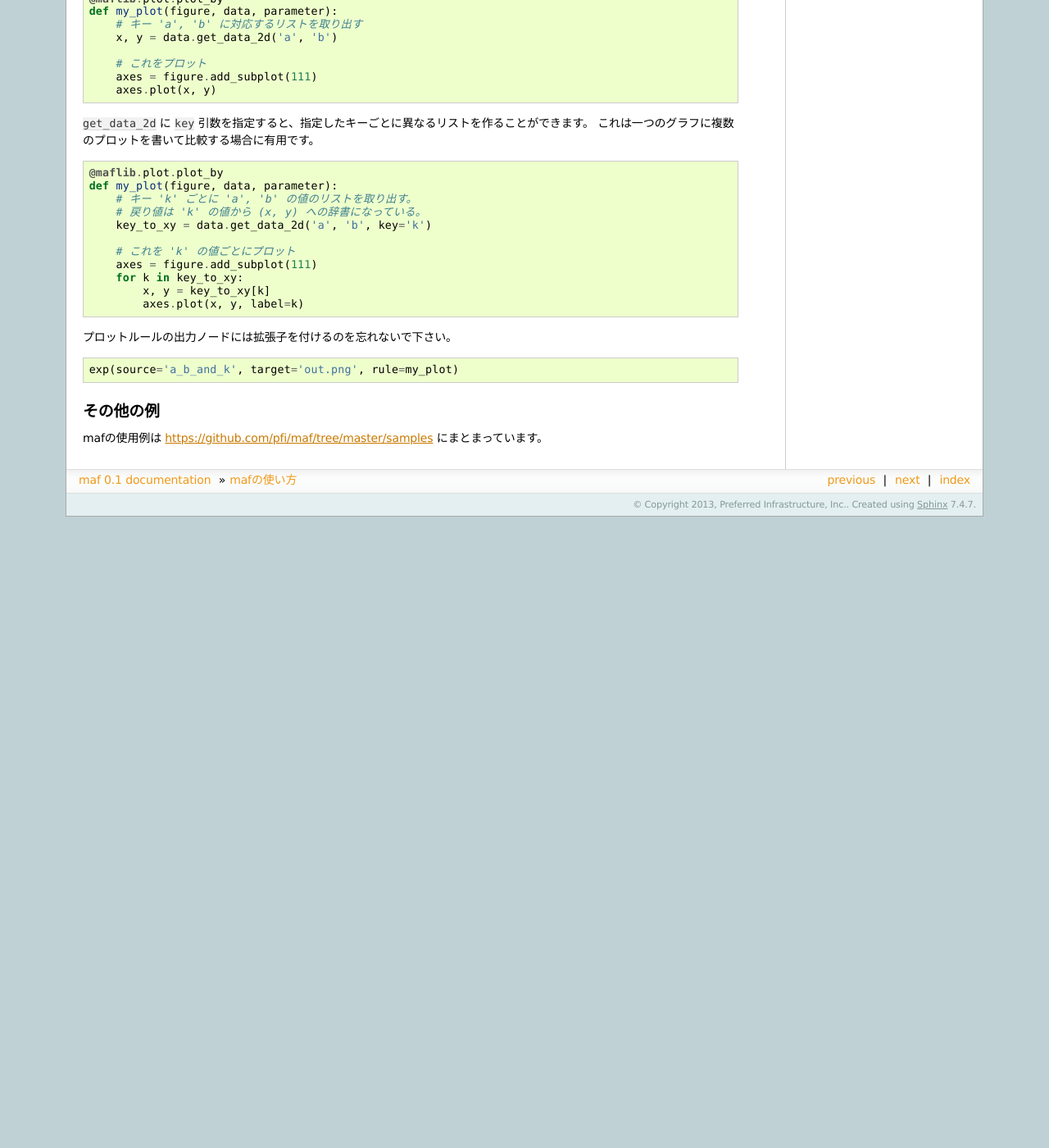
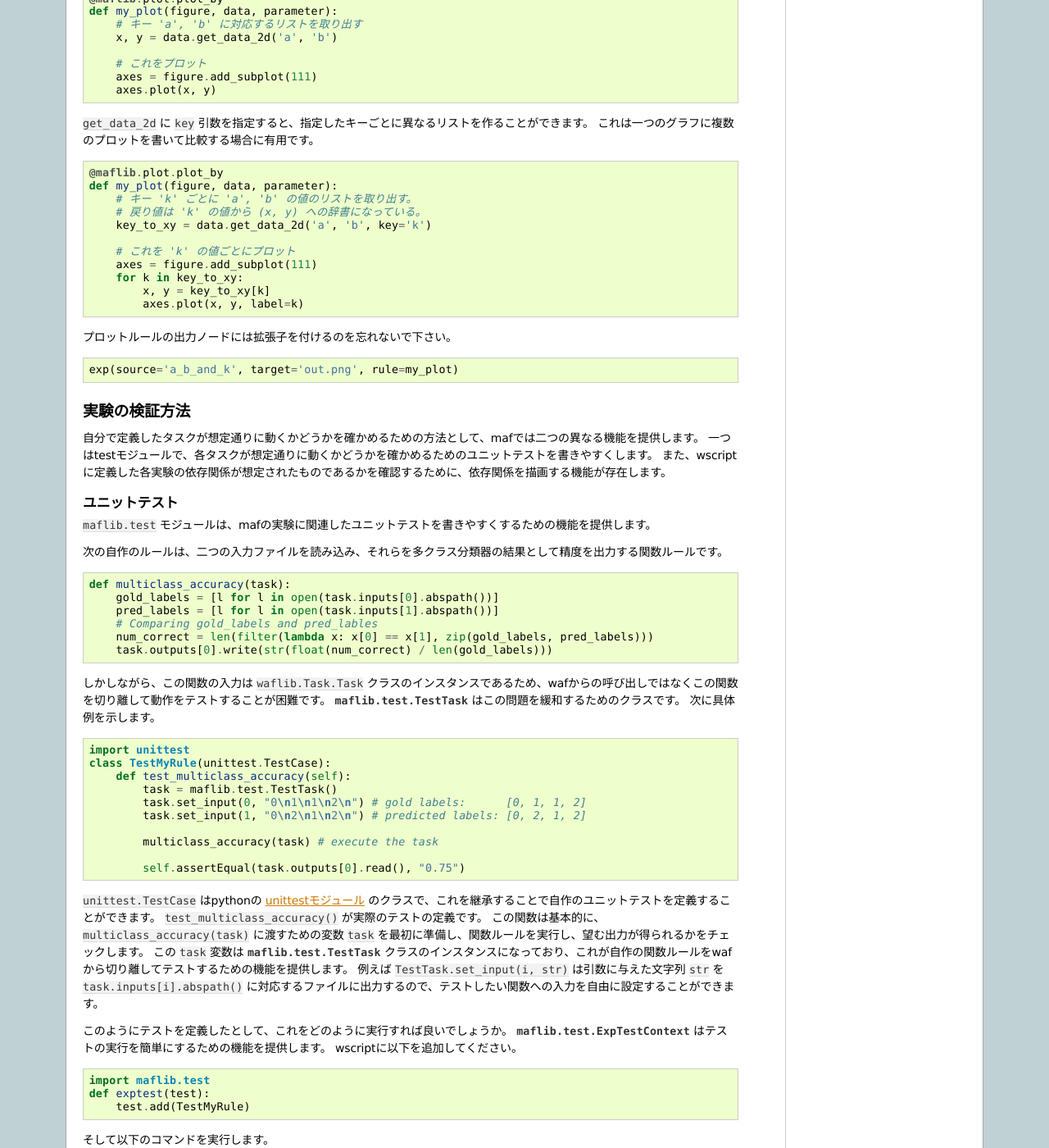
Before and after one commit to pfi/maf, a Sphinx documentation site: the page built from document/source/usage.rst, in a window 1280 px wide and 1400 px high, scrolled down 10545 px. Shown: the whole window at 82% size. Built offline with Sphinx 7.4.7, drawn with Linux system fonts in a browser that asks for light colours; formulas are drawn with MathJax 3; before the commit the page ends 11175 px from its top, so only the background shows below that; some of the changed text lies outside the part shown.

Commit message:
Add a document for unittest (exptest)

```diff
--- a/document/source/usage.rst
+++ b/document/source/usage.rst
@@ -587,6 +587,99 @@ mafにおいてルールには3つの種類があります。
 
    exp(source='a_b_and_k', target='out.png', rule=my_plot)
 
+実験の検証方法
+--------------
+
+自分で定義したタスクが想定通りに動くかどうかを確かめるための方法として、mafでは二つの異なる機能を提供します。
+一つはtestモジュールで、各タスクが想定通りに動くかどうかを確かめるためのユニットテストを書きやすくします。
+また、wscriptに定義した各実験の依存関係が想定されたものであるかを確認するために、依存関係を描画する機能が存在します。
+
+ユニットテスト
+~~~~~~~~~~~~~~~
+
+``maflib.test`` モジュールは、mafの実験に関連したユニットテストを書きやすくするための機能を提供します。
+
+次の自作のルールは、二つの入力ファイルを読み込み、それらを多クラス分類器の結果として精度を出力する関数ルールです。
+
+.. code-block:: python
+
+   def multiclass_accuracy(task):
+       gold_labels = [l for l in open(task.inputs[0].abspath())]
+       pred_labels = [l for l in open(task.inputs[1].abspath())]
+       # Comparing gold_labels and pred_lables
+       num_correct = len(filter(lambda x: x[0] == x[1], zip(gold_labels, pred_labels)))
+       task.outputs[0].write(str(float(num_correct) / len(gold_labels)))
+
+しかしながら、この関数の入力は ``waflib.Task.Task`` クラスのインスタンスであるため、wafからの呼び出しではなくこの関数を切り離して動作をテストすることが困難です。
+:py:class:`maflib.test.TestTask` はこの問題を緩和するためのクラスです。
+次に具体例を示します。
+
+.. code-block:: python
+
+   import unittest
+   class TestMyRule(unittest.TestCase):
+       def test_multiclass_accuracy(self):
+           task = maflib.test.TestTask()
+           task.set_input(0, "0\n1\n1\n2\n") # gold labels:      [0, 1, 1, 2]
+           task.set_input(1, "0\n2\n1\n2\n") # predicted labels: [0, 2, 1, 2]
+
+           multiclass_accuracy(task) # execute the task
+
+           self.assertEqual(task.outputs[0].read(), "0.75")
+
+``unittest.TestCase`` はpythonの `unittestモジュール <http://docs.python.jp/2/library/unittest.html>`_ のクラスで、これを継承することで自作のユニットテストを定義することができます。
+``test_multiclass_accuracy()`` が実際のテストの定義です。
+この関数は基本的に、 ``multiclass_accuracy(task)`` に渡すための変数 ``task`` を最初に準備し、関数ルールを実行し、望む出力が得られるかをチェックします。
+この ``task`` 変数は :py:class:`maflib.test.TestTask` クラスのインスタンスになっており、これが自作の関数ルールをwafから切り離してテストするための機能を提供します。
+例えば ``TestTask.set_input(i, str)`` は引数に与えた文字列 ``str`` を ``task.inputs[i].abspath()`` に対応するファイルに出力するので、テストしたい関数への入力を自由に設定することができます。
+
+このようにテストを定義したとして、これをどのように実行すれば良いでしょうか。
+:py:class:`maflib.test.ExpTestContext` はテストの実行を簡単にするための機能を提供します。
+wscriptに以下を追加してください。
+
+.. code-block:: python
+
+   import maflib.test
+   def exptest(test):
+       test.add(TestMyRule)
+
+そして以下のコマンドを実行します。
+
+.. code-block:: bash
+
+   $ ./waf exptest
+   test_multiclass_accuracy (wscript.TestMyRule) ... ok
+
+   ----------------------------------------------------------------------
+   Ran 1 test in 0.008s
+
+   OK
+
+wscriptに ``exptest()`` が定義されていれば、 ``./waf exptest`` によってテストを実行することができます。
+テストの追加には様々な方法があります。
+ここではクラス名を指定することでテストを追加する方法を示しました。
+その他に、ファイル名、もしくはディレクトリ名を指定することができます。
+
+例として、mafの `レポジトリ <https://github.com/pfi/maf>`_ に含まれている一連のテストを実行してみましょう。
+
+.. code-block:: bash
+
+   $ git clone https://github.com/pfi/maf.git
+   $ cd maf
+
+次のwscriptを用意します。
+
+.. code-block:: python
+
+   import maf
+   import maflib.test
+
+   def exptest(test):
+       test.add("tests") # add all tests in this directory
+       test.add("samples/vowpal/vowpal_util_test.py") # add all tests in this file
+
+``./waf exptest`` を実行すると、 ``tests`` ディレクトリ及び、 ``samples/vowpal/vowpal_util_test.py`` に定義されている全てのテストを実行することができます。
+
 その他の例
 ----------
 
```
